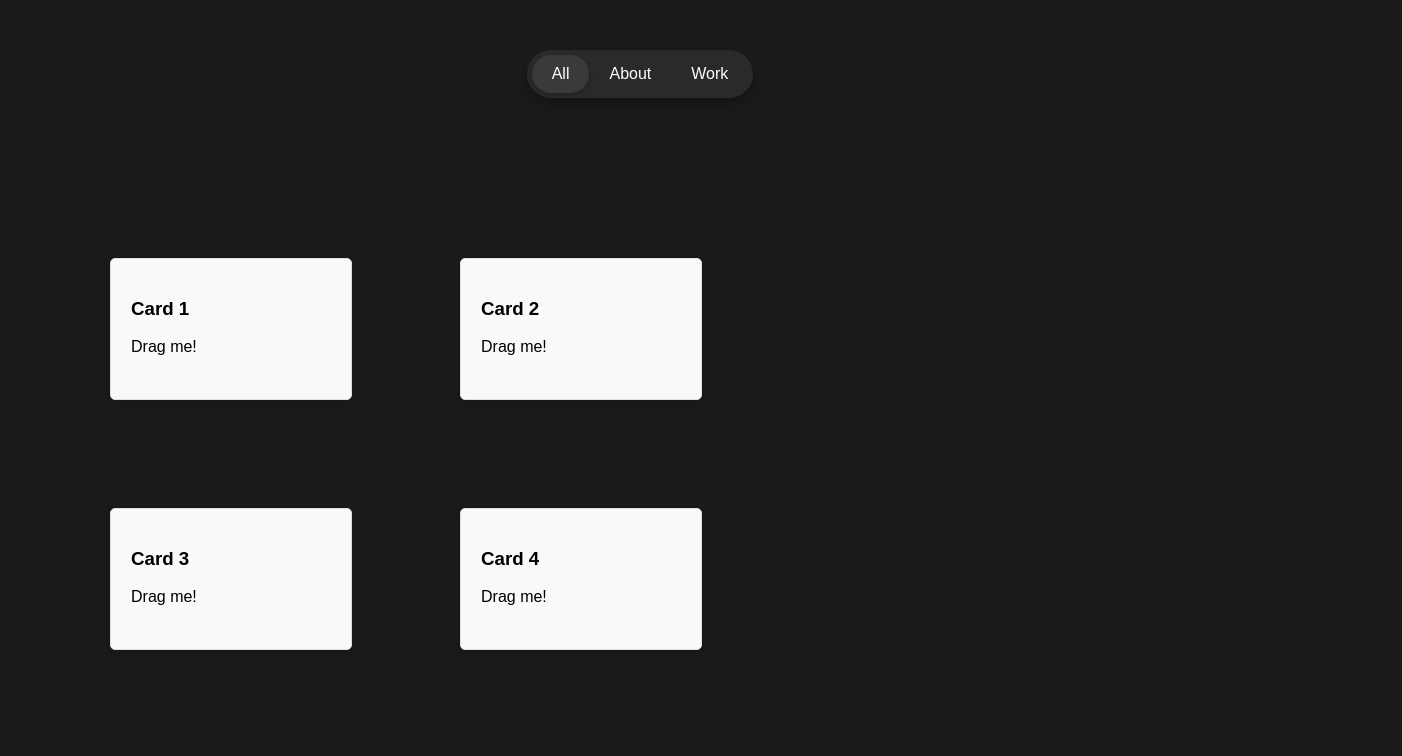
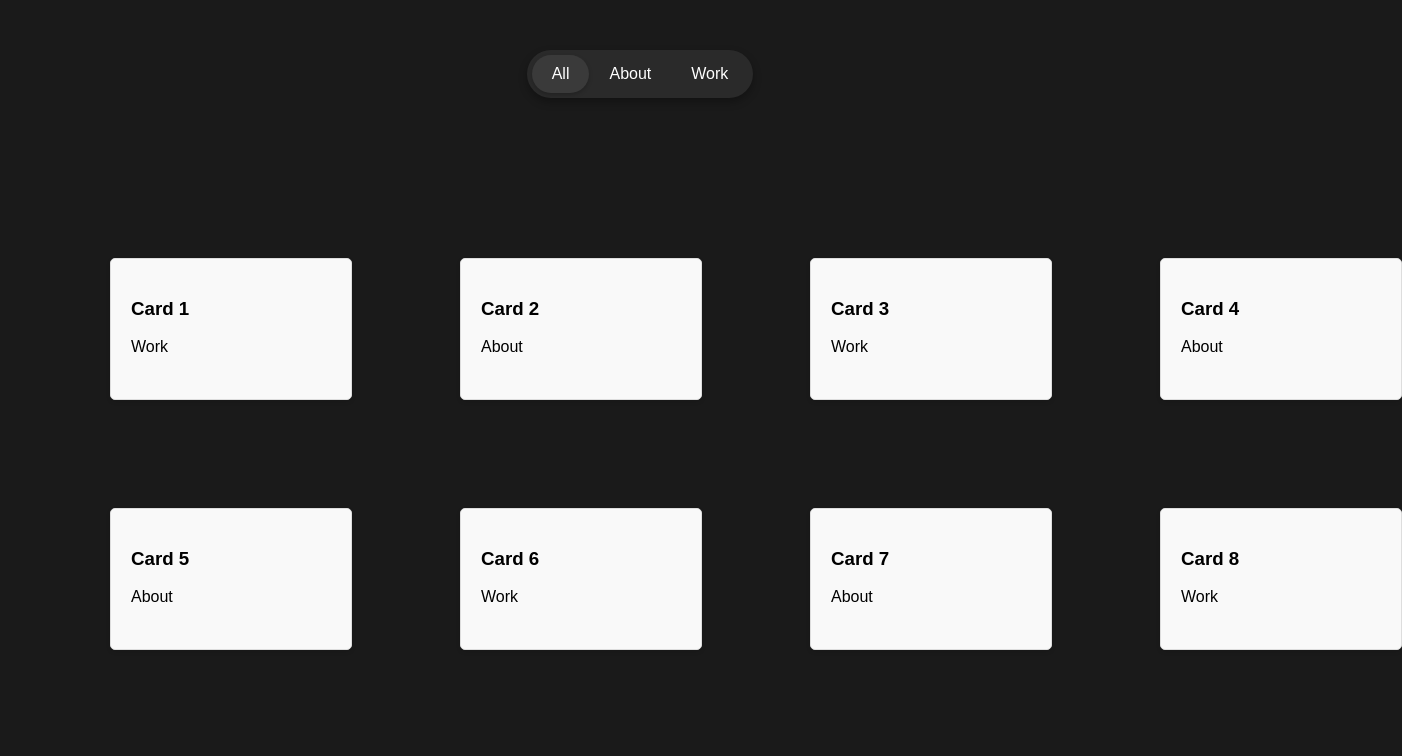
Before and after one commit to balajibhai/portfolio, a React (Create React App) app: page / in a window 1280 px wide. Shown: the top 756 px of the page, 1402 px wide, since content can reach past the window. Built offline with nearby package versions, Linux system fonts and the light colour scheme.

Commit message:
large number of cards with text added

```diff
--- a/src/components/DraggableCard.tsx
+++ b/src/components/DraggableCard.tsx
@@ -5,22 +5,23 @@ import "../css/Draggable.css"; // Assuming you use a CSS file for styles
 interface Card {
   id: number;
   position: { x: number; y: number };
+  text: string;
 }
 
 const DraggableCard: React.FC = () => {
   const [cards, setCards] = useState<Card[]>([
-    { id: 1, position: { x: 0, y: 0 } },
-    { id: 2, position: { x: 350, y: 0 } },
-    { id: 3, position: { x: 0, y: 250 } },
-    { id: 4, position: { x: 350, y: 250 } },
-    // { id: 5, position: { x: 0, y: 0 } },
-    // { id: 6, position: { x: 350, y: 0 } },
-    // { id: 7, position: { x: 0, y: 250 } },
-    // { id: 8, position: { x: 350, y: 250 } },
-    // { id: 9, position: { x: 0, y: 0 } },
-    // { id: 10, position: { x: 350, y: 0 } },
-    // { id: 11, position: { x: 0, y: 250 } },
-    // { id: 12, position: { x: 350, y: 250 } },
+    { id: 1, position: { x: 0, y: 0 }, text: "Work" },
+    { id: 2, position: { x: 350, y: 0 }, text: "About" },
+    { id: 3, position: { x: 700, y: 0 }, text: "Work" },
+    { id: 4, position: { x: 1050, y: 0 }, text: "About" },
+    { id: 5, position: { x: 0, y: 250 }, text: "About" },
+    { id: 6, position: { x: 350, y: 250 }, text: "Work" },
+    { id: 7, position: { x: 700, y: 250 }, text: "About" },
+    { id: 8, position: { x: 1050, y: 250 }, text: "Work" },
+    { id: 9, position: { x: 0, y: 500 }, text: "Work" },
+    { id: 10, position: { x: 350, y: 500 }, text: "About" },
+    { id: 11, position: { x: 700, y: 500 }, text: "Work" },
+    { id: 12, position: { x: 1050, y: 500 }, text: "About" },
   ]);
   const [posonStart, setPosonStart] = useState({ position: { x: 0, y: 0 } });
 
@@ -76,7 +77,7 @@ const DraggableCard: React.FC = () => {
         >
           <div className="card" style={cardStyle}>
             <h3>Card {card.id}</h3>
-            <p>Drag me!</p>
+            <p>{card.text}</p>
           </div>
         </Draggable>
       ))}
```
